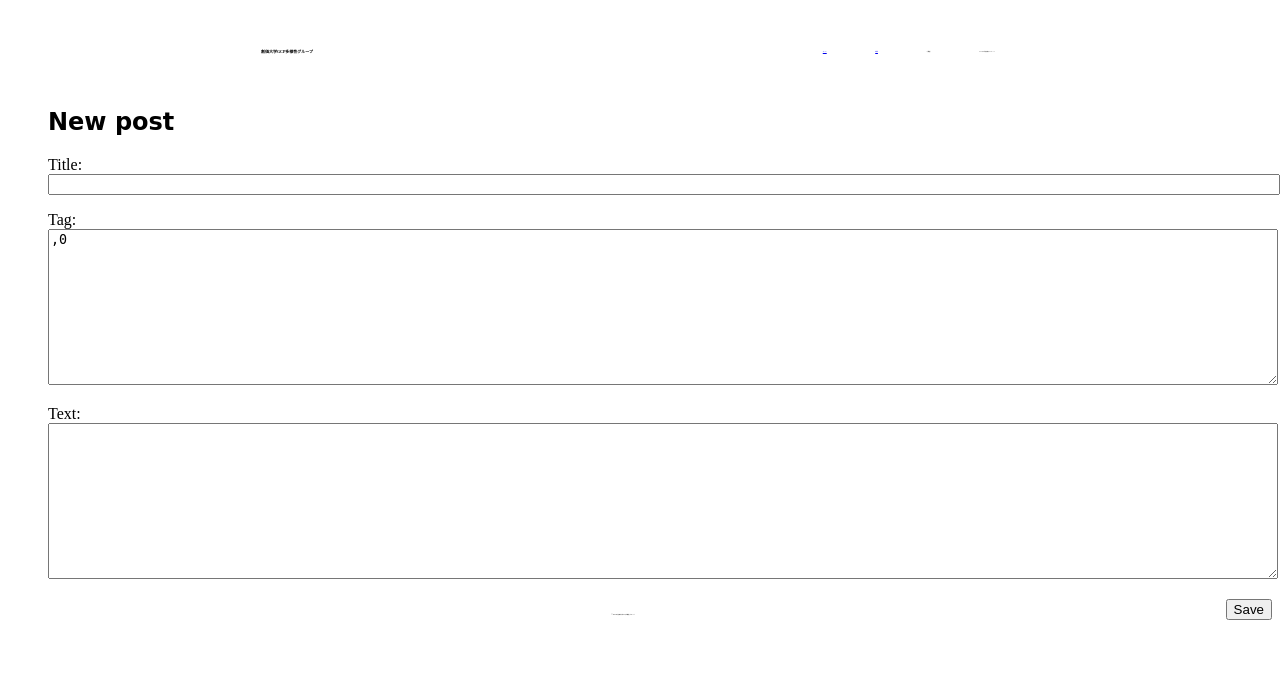
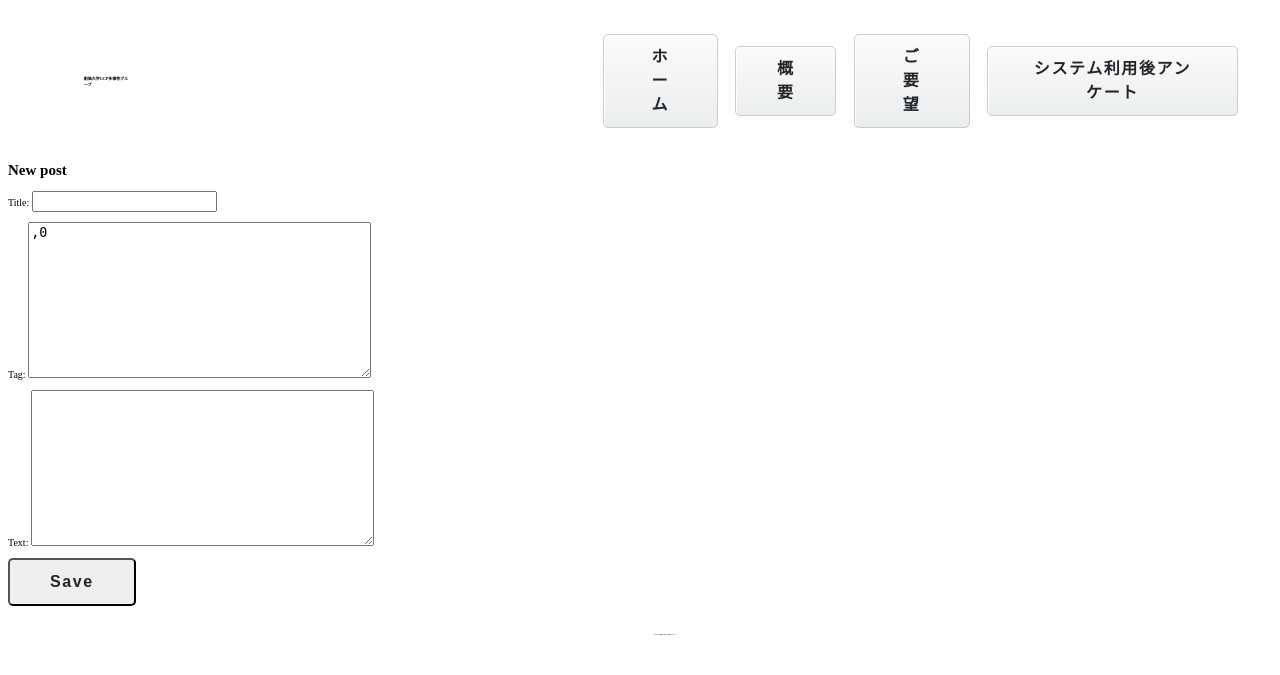
Before and after one commit to akiyamasoka/yukiyanagi, a Django app: page /post/new/ in a window 1280 px wide. Shown: the top 675 px of the page. Run offline with Django 3.2, Linux system fonts and the light colour scheme; the visitor is signed in with stand-in values (Sample User, id 1).

Commit message:
Changed the HTML for the site.

```diff
--- a/blog/static/blog.css
+++ b/blog/static/blog.css
@@ -1,47 +1,10 @@
-.content {
-    margin-left: 40px;
-}
-
-h2, h3 {
-    font-family: 'Lobster', cursive;
-}
-
-.date {
-    color: #828282;
-}
-
-.save {
-    float: right;
-}
-
-.post-form textarea, .post-form input {
-    width: 100%;
-}
-
-.top-menu, .top-menu:hover, .top-menu:visited {
-    color: #ffffff;
-    float: right;
-    font-size: 26pt;
-    margin-right: 20px;
-}
-
-.post {
-    margin-bottom: 70px;
-}
-
-.post h2 a, .post h2 a:visited {
-    color: #000000;
-}
-
-
 .page-header, .page-footer {
     background-color: white;
     color: black;
     font-size: 1pt;
     margin: 1%;
     padding: 1%;
-    margin-left: 1%;
-    margin-right: 1%;
+    margin-left: 5%;
     display: flex;
     justify-content: center;
     align-items: center;
@@ -61,7 +24,95 @@ h2, h3 {
     display: flex;
     justify-content: center;
     align-items: center;
-    margin: 2%;
+    margin: 0.75%;
+}
+
+*,
+*:before,
+*:after {
+    -webkit-box-sizing: inherit;
+    box-sizing: inherit;
+}
+
+html {
+    -webkit-box-sizing: border-box;
+    box-sizing: border-box;
+    font-size: 62.5%;
+}
+
+.btn,
+a.btn,
+button.btn {
+    font-size: 1.6rem;
+    font-weight: 700;
+    line-height: 1.5;
+    position: relative;
+    display: inline-block;
+    padding: 1rem 4rem;
+    cursor: pointer;
+    -webkit-user-select: none;
+    -moz-user-select: none;
+    -ms-user-select: none;
+    user-select: none;
+    -webkit-transition: all 0.3s;
+    transition: all 0.3s;
+    text-align: center;
+    vertical-align: middle;
+    text-decoration: none;
+    letter-spacing: 0.1em;
+    color: #212529;
+    border-radius: 0.5rem;
+}
+
+a.btn-gradient:after {
+    position: absolute;
+    top: 0;
+    left: 0;
+
+    width: 100%;
+    height: 100%;
+
+    content: "";
+    -webkit-transition: all 0.5s;
+    transition: all 0.5s;
+
+    background-image: -webkit-gradient(
+        linear,
+        left top,
+        right top,
+        from(#ff3cac),
+        color-stop(#562b7c),
+        to(#2b86c5)
+    );
+
+    background-image: -webkit-linear-gradient(left, #ff3cac, #562b7c, #2b86c5);
+
+    background-image: linear-gradient(90deg, #ff3cac, #562b7c, #2b86c5);
+}
+
+a.btn-gradient span {
+    position: relative;
+    z-index: 1;
+}
+
+a.btn-gradient:hover:after {
+    opacity: 0;
+}
+
+a.btn-radius-solid {
+    border: 1px solid #ccc;
+    background: #f1e767;
+    background: -webkit-gradient(linear, left top, left bottom, from(#fdfbfb), to(#ebedee));
+    background: -webkit-linear-gradient(top, #fdfbfb 0%, #ebedee 100%);
+    background: linear-gradient(to bottom, #fdfbfb 0%, #ebedee 100%);
+    -webkit-box-shadow: inset 1px 1px 1px #fff;
+    box-shadow: inset 1px 1px 1px #fff;
+}
+
+a.btn-radius-solid:hover {
+    background: -webkit-gradient(linear, left bottom, left top, from(#fdfbfb), to(#ebedee));
+    background: -webkit-linear-gradient(bottom, #fdfbfb 0%, #ebedee 100%);
+    background: linear-gradient(to top, #fdfbfb 0%, #ebedee 100%);
 }
 
 .green {
@@ -74,6 +125,17 @@ h2, h3 {
     align-items: center;
 }
 
+.post {
+    margin-bottom: 70px;
+}
+
+.post h2 a, .post h2 a:visited {
+    color: #000000;
+}
+
+
+
+
 .not_new_line {
     white-space: nowrap;
     text-align: center;
--- a/blog/templates/blog/base.html
+++ b/blog/templates/blog/base.html
@@ -12,10 +12,10 @@
     <div>
         <div class="page-header">
             <h1>創価大学GCP多様性グループ</h1>
-            <p><a href="/">ホーム</a></p>
-            <p><a href="/">概要</a></p>
-            <p>ご要望</p>
-            <p><a>システム利用後アンケート</a></p>
+            <p><a href="/" class="btn btn-radius-solid"><span>ホーム</span></a></p>
+            <p><a href="/" class="btn btn-radius-solid"><span>概要</span></a></p>
+            <p><a href="/" class="btn btn-radius-solid"><span>ご要望</span></a></p>
+            <p><a href="/" class="btn btn-radius-solid"><span>システム利用後アンケート</span></a></p>
         </div>
         <p></p>
         {% if user.is_authenticated %}
```
